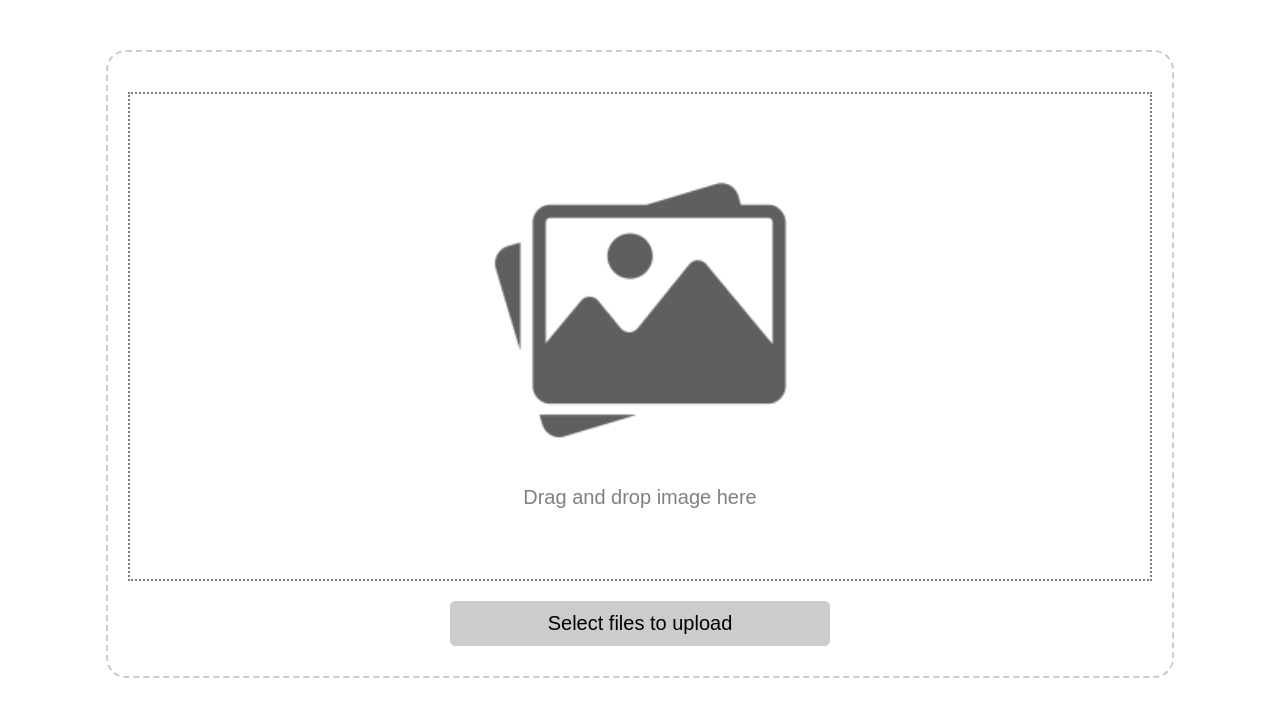
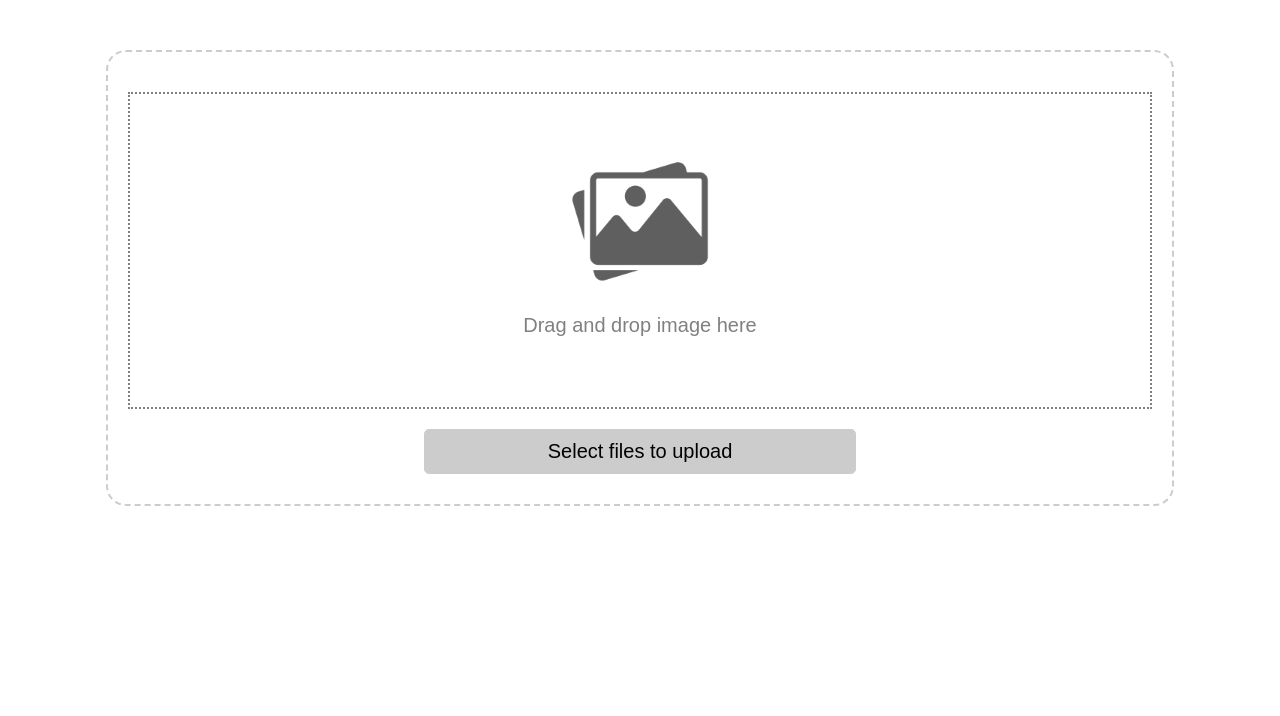
Before and after one commit to kkmurerwa/DragAndDropToUpload, a plain HTML site: page index.html in a window 1280 px wide. Drawn offline with Linux system fonts and the light colour scheme.

Commit message:
Minor changes in button width

```diff
--- a/css/dragAndDrop.css
+++ b/css/dragAndDrop.css
@@ -28,7 +28,7 @@ img {
     display: block;
     margin: 0 auto;
     filter: opacity(0.5) drop-shadow(0 0 0 gray);
-    width: 35%;
+    width: 150px;
     height: auto;
 }
 
@@ -48,7 +48,7 @@ img {
     display: block;
     margin: 0 auto;
     padding: 10px;
-    width: 35%;
+    width: 40%;
     background: #ccc;
     cursor: pointer;
     border-radius: 5px;
```
